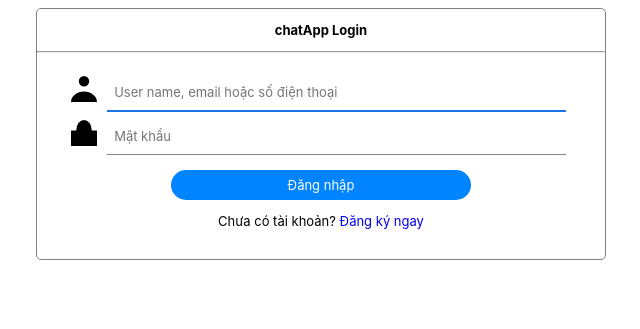
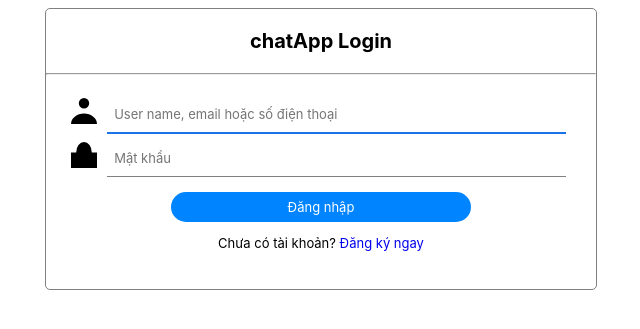
Before and after one commit to hieunm22/chatApp, a PHP site: page / in a window 1280 px wide. Shown: the top 329 px of the page, without its empty margins (319-959 px from the left). Run offline with PHP 8.4, Linux system fonts and the light colour scheme.

Commit message:
login and register, profile, usercp styling

```diff
--- a/include/header.html
+++ b/include/header.html
@@ -1,4 +1,3 @@
-<link rel="stylesheet" type="text/css" href="style/animate.css" />
 		<link rel="stylesheet" type="text/css" href="style/home.css" />
 		<link rel="stylesheet" type="text/css" href="style/iconstyle.css" />
 		<link id="appIcon" rel="Shortcut Icon" href="images/O6n_HQxozp9.ico" type="image/x-icon" />
--- a/include/index_loginform.html
+++ b/include/index_loginform.html
@@ -1,18 +1,18 @@
 <form action="" method="post">
 	<div class="cont">
-		<center><h3>chatApp Login</h3></center>
+		<center><h3 class="login-title">chatApp Login</h3></center>
 		<hr class="seperator" />
 		<div class="login-info">
 			<svg class="login__icon name svg-icon" viewBox="0 0 20 20">
 				<path d="M0,20 a10,8 0 0,1 20,0z M10,0 a4,4 0 0,1 0,8 a4,4 0 0,1 0,-8"></path>
 			</svg>
-			<input type="text" name="username" id="usr" placeholder="User name, email hoặc số điện thoại" required autofocus="true" />
+			<input type="text" name="username" id="usr-login" placeholder="User name, email hoặc số điện thoại" required autofocus="true" />
 		</div>
 		<div class="login-info">
 			<svg class="login__icon pass svg-icon" viewBox="0 0 20 20">
 				<path d="M0,20 20,20 20,8 0,8z M10,13 10,16z M4,8 a6,8 0 0,1 12,0"></path>
 			</svg>
-			<input type="password" name="password" id="pwd" placeholder="Mật khẩu" required oninvalid="enterPwd(this)"/>
+			<input type="password" name="password" id="pwd-login" placeholder="Mật khẩu" required oninvalid="enterPwd(this)"/>
 		</div>
 		<div class="login-info">
 			<center>
--- a/profile.php
+++ b/profile.php
@@ -3,12 +3,6 @@
 	<head>
 		<title>chatApp</title>
         <?php include('include/header.html');?>
-		<script type="text/javascript">
-			$(document).ready(function(){
-				$(window).resize(resizeWindow);
-				// $('#change-avatar').on('click', uploadavatar);
-			});
-		</script>
 	</head>
 	<body>
 		<?php
--- a/style/animate.css
+++ /dev/null
@@ -1,20 +0,0 @@
-@keyframes glowme {
-    0% {
-        left: 0px;
-    }
-    50% {
-        left: 15px;
-    }
-    100% {
-        left: -15px;
-    }
-}
-.ios-shake-incorrect-passcode {
-    position: relative;
-    left: 0%;
-    animation-name: glowme;
-    animation-iteration-count: 3;
-    animation-duration: 0.15s;
-    animation-timing-function: ease-in-out;
-    animation-delay: 0s;
-}
--- a/style/home.css
+++ b/style/home.css
@@ -25,10 +25,14 @@
 .cont {
     border: solid 1px gray;
     border-radius: 5px;
-    width: 45%;
+    width: 550px;
     margin: 0 auto;
-    height: 250px;
+    height: 280px;
     top: 50%;
+}
+.login-title {
+    font-size: 20px;
+    font-weight: bold;
 }
 
 .login-info {
@@ -90,19 +94,39 @@ svg {
     animation: animatePath 2s 0.5s forwards;
 }
 /*------------------------------------------*/
-
+@keyframes glowme {
+    0% {
+        left: 0px;
+    }
+    50% {
+        left: 15px;
+    }
+    100% {
+        left: -15px;
+    }
+}
+.ios-shake-incorrect-passcode {
+    position: relative;
+    left: 0%;
+    animation-name: glowme;
+    animation-iteration-count: 3;
+    animation-duration: 0.15s;
+    animation-timing-function: ease-in-out;
+    animation-delay: 0s;
+}
+/*------------------------------------------*/
 .seperator {
     margin-bottom: 20px;
 }
 
-#usr, #pwd {
+#usr-login, #pwd-login {
     width: 450px;
     height: 35px;
     border: none;
     border-bottom: solid 1px gray;
     padding-left: 7px;
 }
-#usr:focus, #pwd:focus {
+#usr-login:focus, #pwd-login:focus {
     outline: none;
 		border-bottom: solid 2px #1a73e8;
 }
@@ -130,7 +154,8 @@ svg {
 }
 select {
 	border-radius: 5px;
-	height: 27px;
+    height: 27px;
+    width: 305px;
 	margin-left:-5px;
 }
 a {
```
